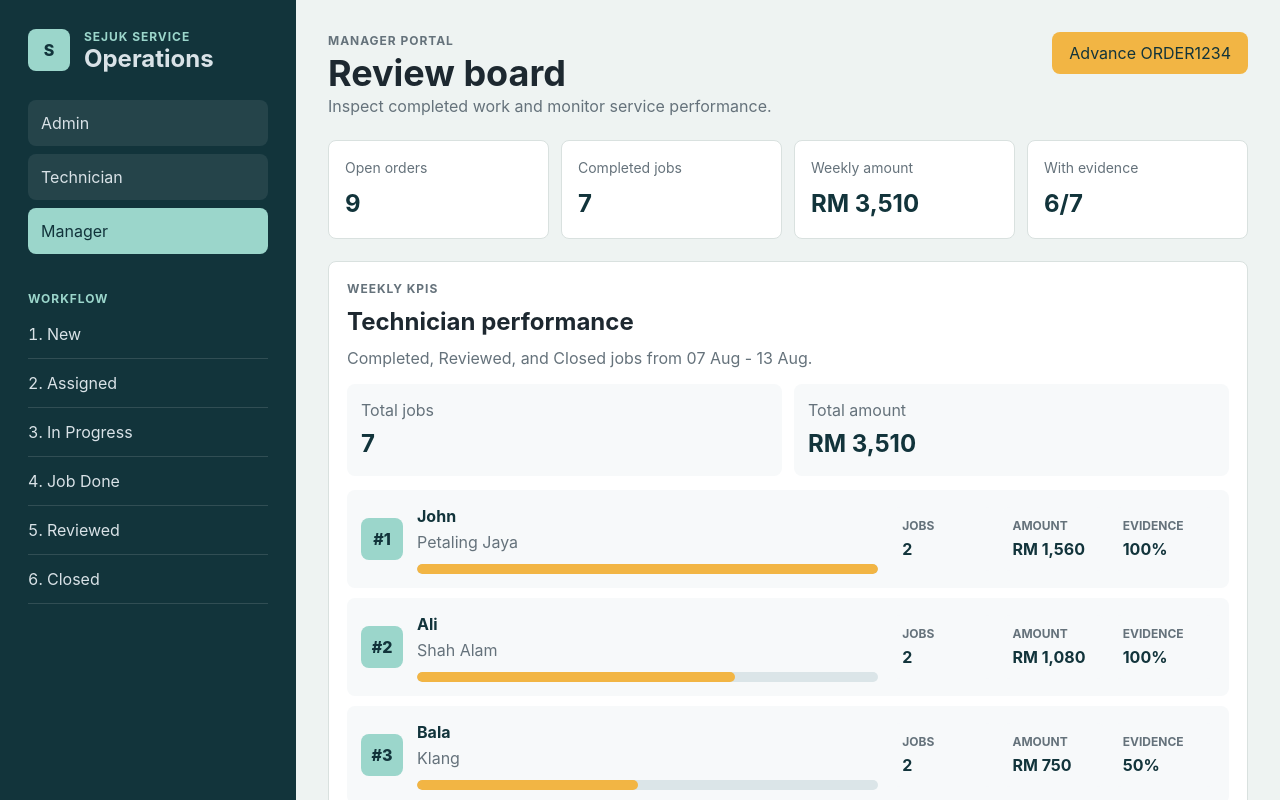
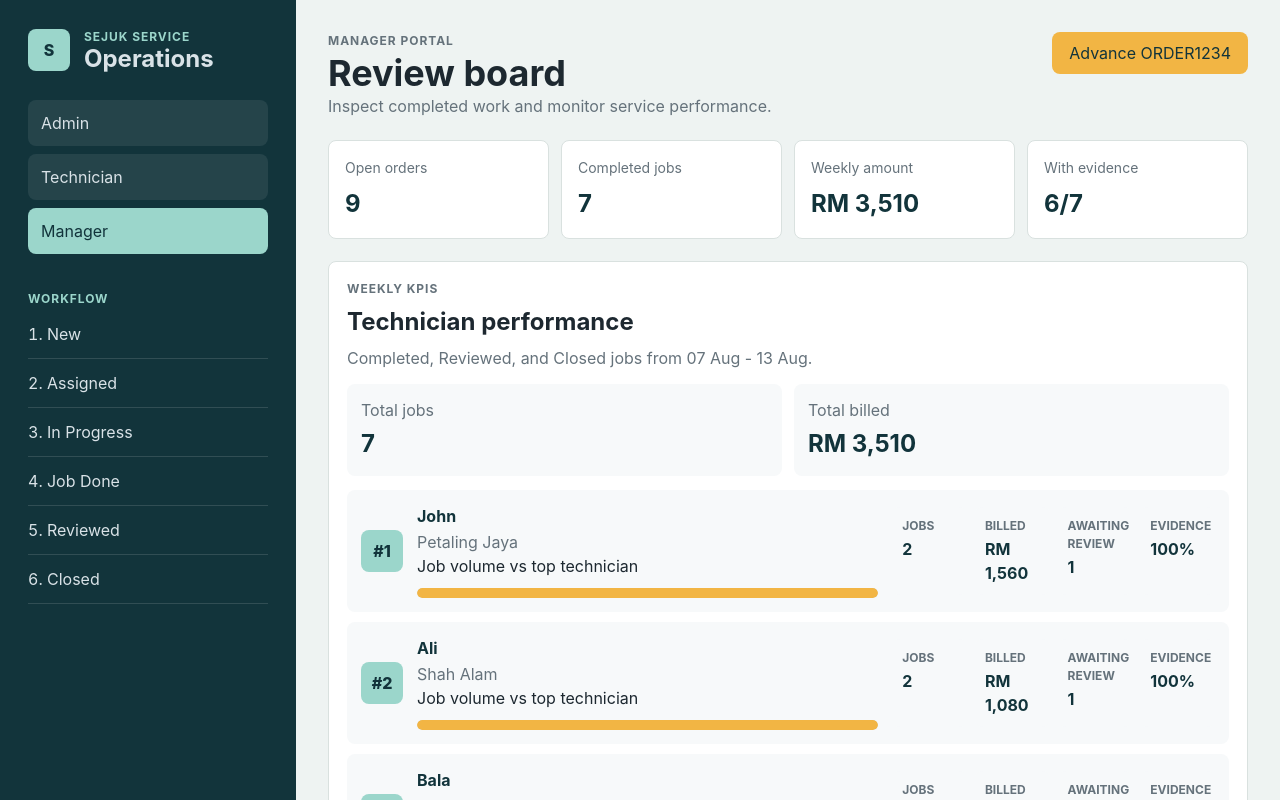
Before and after one commit to ObsCure9277/Sejuk-Service, a React (Vite) app in the folder sejuk-service/: page / in a window 1280 px wide. Both pictures are taken after a click on the button "Manager". Shown: the top 800 px of the page. Built offline with nearby package versions, Linux system fonts and the light colour scheme.

Commit message:
Clarify manager KPI dashboard metrics

```diff
--- a/sejuk-service/src/App.css
+++ b/sejuk-service/src/App.css
@@ -464,7 +464,8 @@ dd {
   color: #12343b;
 }
 
-.leaderboard-main p {
+.leaderboard-main p,
+.bar-label {
   margin: 2px 0 0;
 }
 
@@ -485,7 +486,7 @@ dd {
 
 .leaderboard-stats {
   display: grid;
-  grid-template-columns: repeat(3, minmax(0, 1fr));
+  grid-template-columns: repeat(4, minmax(0, 1fr));
   gap: 8px;
   margin: 0;
 }
--- a/sejuk-service/src/App.jsx
+++ b/sejuk-service/src/App.jsx
@@ -1330,8 +1330,8 @@ function ManagerKpiDashboard({ dashboard }) {
               <strong>{dashboard.totalJobs}</strong>
             </div>
             <div>
-              <span>Total amount</span>
-              <strong>RM {dashboard.totalAmount.toLocaleString()}</strong>
+              <span>Total billed</span>
+              <strong>RM {dashboard.totalBilled.toLocaleString()}</strong>
             </div>
           </div>
           <div className="technician-leaderboard">
@@ -1342,9 +1342,14 @@ function ManagerKpiDashboard({ dashboard }) {
                   <div>
                     <h4>{row.technicianName}</h4>
                     <p>{row.branch}</p>
+                    <span className="bar-label">Job volume vs top technician</span>
                   </div>
-                  <div className="leaderboard-bar" aria-hidden="true">
-                    <span style={{ width: `${row.amountShare}%` }} />
+                  <div
+                    aria-label={`${row.technicianName} job volume ${row.jobShare}% of the top technician`}
+                    className="leaderboard-bar"
+                    role="img"
+                  >
+                    <span style={{ width: `${row.jobShare}%` }} />
                   </div>
                 </div>
                 <dl className="leaderboard-stats">
@@ -1353,8 +1358,12 @@ function ManagerKpiDashboard({ dashboard }) {
                     <dd>{row.jobsCompleted}</dd>
                   </div>
                   <div>
-                    <dt>Amount</dt>
-                    <dd>RM {row.totalAmount.toLocaleString()}</dd>
+                    <dt>Billed</dt>
+                    <dd>RM {row.billedAmount.toLocaleString()}</dd>
+                  </div>
+                  <div>
+                    <dt>Awaiting review</dt>
+                    <dd>{row.awaitingReview}</dd>
                   </div>
                   <div>
                     <dt>Evidence</dt>
--- a/sejuk-service/src/managerKpiDashboard.js
+++ b/sejuk-service/src/managerKpiDashboard.js
@@ -1,4 +1,4 @@
-import { isCompletedStatus } from './orderStatus.js'
+import { isCompletedStatus, STATUS } from './orderStatus.js'
 
 const WEEK_IN_DAYS = 7
 const DAY_IN_MS = 24 * 60 * 60 * 1000
@@ -16,7 +16,7 @@ export function buildManagerKpiDashboard(orders, technicians) {
     return {
       periodLabel: 'No completed jobs yet',
       rows: [],
-      totalAmount: 0,
+      totalBilled: 0,
       totalJobs: 0,
     }
   }
@@ -29,17 +29,22 @@ export function buildManagerKpiDashboard(orders, technicians) {
     .map((technician) => buildTechnicianRow(technician, weeklyOrders))
     .filter((row) => row.jobsCompleted > 0)
     .sort((left, right) =>
-      right.jobsCompleted - left.jobsCompleted || right.totalAmount - left.totalAmount,
+      right.awaitingReview - left.awaitingReview ||
+        right.jobsCompleted - left.jobsCompleted ||
+        right.billedAmount - left.billedAmount,
     )
-  const highestAmount = Math.max(...rows.map((row) => row.totalAmount), 0)
+  const highestJobCount = Math.max(...rows.map((row) => row.jobsCompleted), 0)
 
   return {
     periodLabel: `${formatDate(periodStart)} - ${formatDate(periodEnd)}`,
     rows: rows.map((row) => ({
       ...row,
-      amountShare: highestAmount > 0 ? Math.round((row.totalAmount / highestAmount) * 100) : 0,
+      jobShare:
+        highestJobCount > 0
+          ? Math.round((row.jobsCompleted / highestJobCount) * 100)
+          : 0,
     })),
-    totalAmount: rows.reduce((total, row) => total + row.totalAmount, 0),
+    totalBilled: rows.reduce((total, row) => total + row.billedAmount, 0),
     totalJobs: rows.reduce((total, row) => total + row.jobsCompleted, 0),
   }
 }
@@ -48,12 +53,15 @@ function buildTechnicianRow(technician, orders) {
   const technicianOrders = orders.filter(
     (order) => order.assignedTechnicianId === technician.id,
   )
-  const totalAmount = technicianOrders.reduce(
+  const billedAmount = technicianOrders.reduce(
     (total, order) => total + (order.finalAmount ?? order.quotedPrice),
     0,
   )
   const evidenceCount = technicianOrders.filter(
     (order) => (order.attachments ?? 0) > 0,
+  ).length
+  const awaitingReview = technicianOrders.filter(
+    (order) => order.status === STATUS.JOB_DONE,
   ).length
 
   return {
@@ -61,7 +69,8 @@ function buildTechnicianRow(technician, orders) {
     technicianName: technician.name,
     branch: technician.branch,
     jobsCompleted: technicianOrders.length,
-    totalAmount,
+    awaitingReview,
+    billedAmount,
     evidenceCount,
     evidenceRate:
       technicianOrders.length > 0
```
Also changed, not shown: 1 other file (tests, documents, lock files or other folders).
